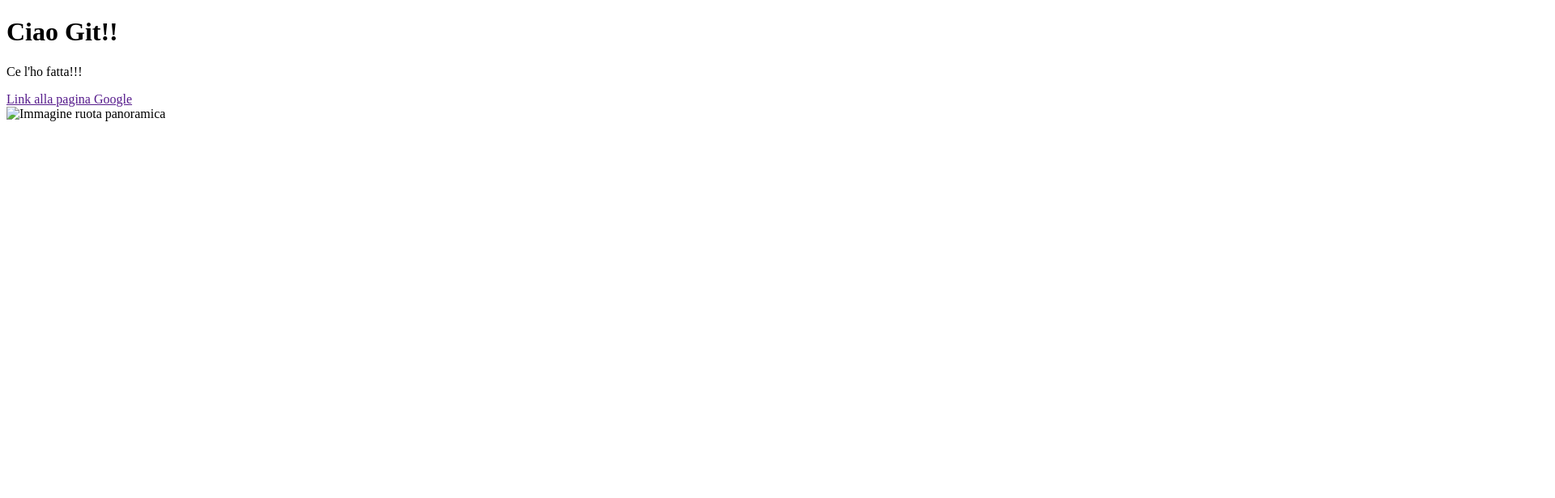
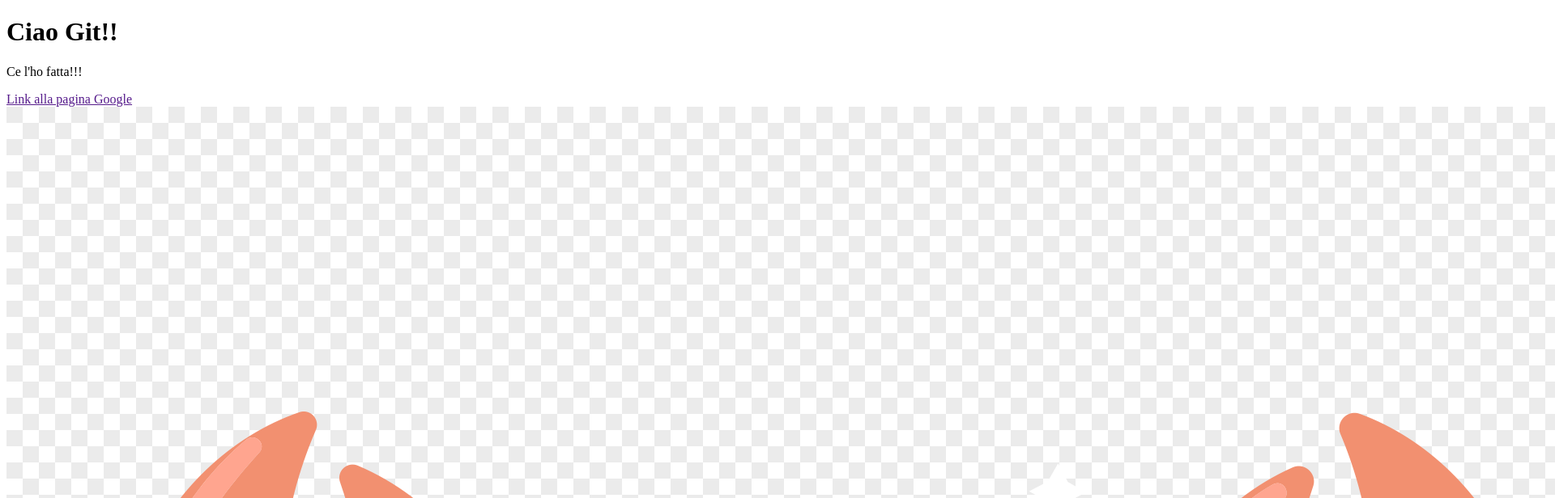
Before and after one commit to MillionDollarBob/htmlcss-hello, a plain HTML site: page index.html in a window 1280 px wide. Shown: the top 616 px of the page at 81% size, 1920 px wide, since content can reach past the window. Drawn offline with Linux system fonts and the light colour scheme.

Commit message:
Effettuata correzione percorso

```diff
--- a/index.html
+++ b/index.html
@@ -21,7 +21,7 @@
             <a href=""> Link alla pagina Google</a>
         </div>
 
-        <img src="./img/crab.jpg" alt="Immagine ruota panoramica">
+        <img src="./img\crab.png" alt="Immagine di un granchio">
 
 </body>
 </html>
```
